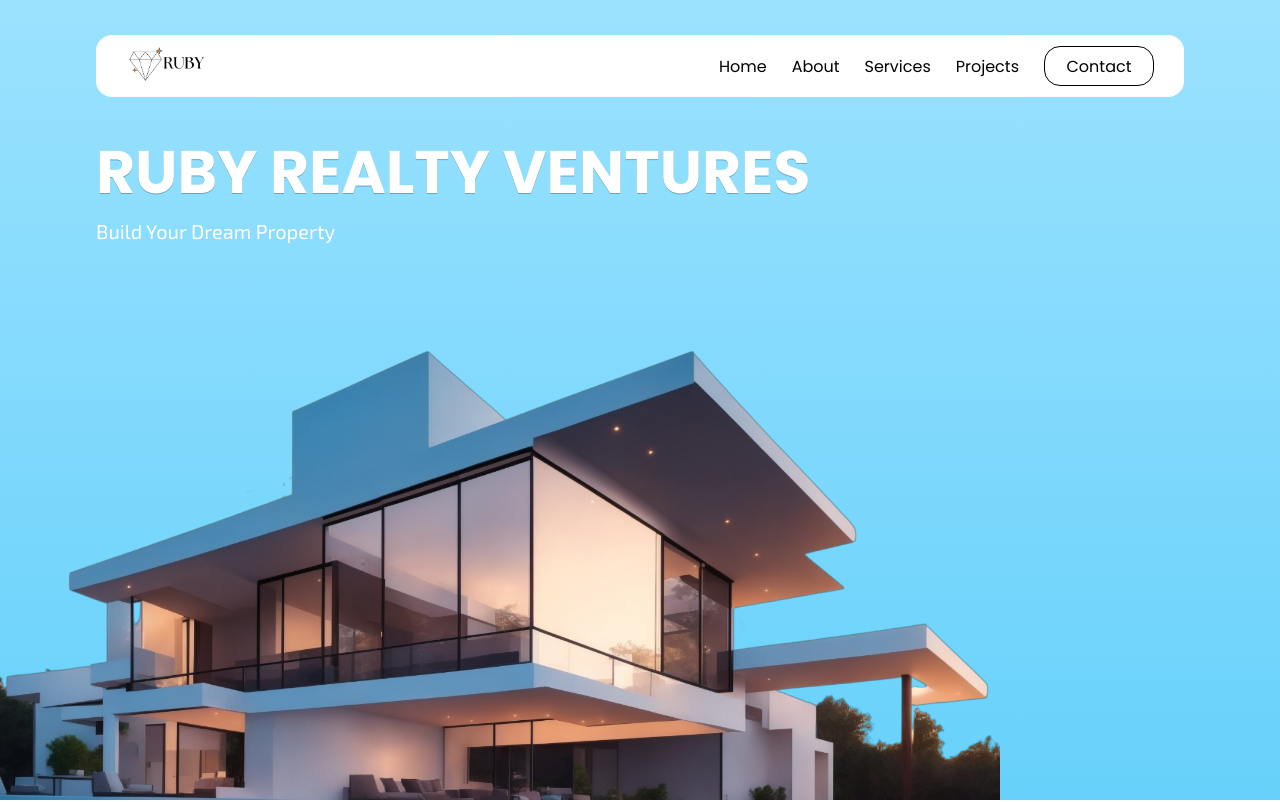
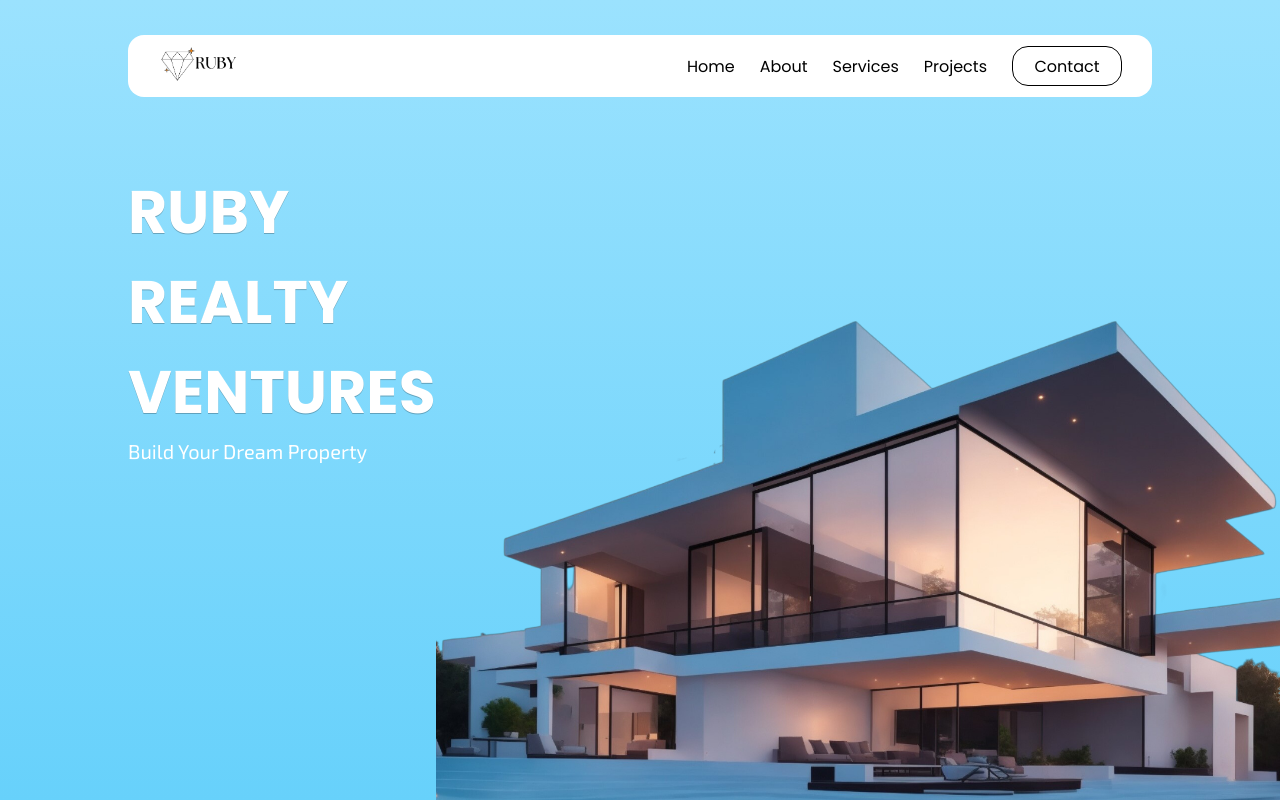
Before and after one commit to Kirthik24/ruby-realty-ventures, a React (Vite) app: page / in a window 1280 px wide. Shown: the top 802 px of the page. Built offline with nearby package versions, Linux system fonts and the light colour scheme.

Commit message:
hero somewhat works

```diff
--- a/src/components/Hero.jsx
+++ b/src/components/Hero.jsx
@@ -3,16 +3,21 @@ import "../css/hero.scss"
 import NavBar from './Navbar'
 const Hero = () => {
   return (
+    <>
     <div className="hero">
-        <div className="container">
-        <NavBar/>
-        <h1>
-         RUBY REALTY VENTURES
-        </h1>
-        <h4>Build Your Dream Property</h4>
+          <NavBar/>
+          <div className="hero-content">
+            <div className="text">
+              <h1>
+              RUBY REALTY VENTURES
+              </h1>
+              <h4>Build Your Dream Property</h4>
+            </div>
+
+            <img className= "hero-img" src="\image\house-cutout-2.png" alt="" />
         </div>
-        <img className= "hero-img"src="\image\house-cutout-2.png" alt="" />
     </div>
+    </>
   )
 }
 
--- a/src/components/SingleProject.jsx
+++ b/src/components/SingleProject.jsx
@@ -12,8 +12,10 @@ const SingleProject = () => {
     let { id } = useParams();
     const project = projects[id-1];
   return (
+    <>
+
+      <NavBar/>
     <div className="container">
-      <NavBar/>
       <div className="singleproject">
 
         <h2>{project.project_name}</h2>
@@ -73,6 +75,7 @@ const SingleProject = () => {
         ))}
       </div>
     </div>
+    </>
   )
 }
 
--- a/src/css/hero.scss
+++ b/src/css/hero.scss
@@ -2,20 +2,37 @@
 .hero{
     height: 100vh;
     overflow: hidden;
-    display: flex;
-    flex-direction: column;
-    justify-content: space-between;
-    h1{
-        margin-top: 30px;
+    background: linear-gradient(to bottom, #9be2fe 0%,#67d1fb 100%);
+
+    .hero-content{
+        display: flex;
+        width: 100%;
+        height: 100%;
+        justify-content: space-between;
+        .text{
+            margin-left: 10%;
+            margin-top: 30px;
+        }
+
+        .hero-img{
+            //position: relative;
+            width: 100%;
+            height: 85%;
+            max-width: 1000px;
+            background-size: cover;
+            justify-self: flex-end;
+            align-self: flex-end;
+
+            @include tablet{
+                background-size:contain ;
+                height: 40%;
+            }
+        }
+
+        @include tablet{
+            flex-direction: column;
+        }
     }
-    background: linear-gradient(to bottom, #9be2fe 0%,#67d1fb 100%);
-   .hero-img{
-    position: relative;
-    width: auto;
-    height: auto;
-    max-width: 1000px;
-    background-size: cover;
 
-   }
 
 }
--- a/src/css/navbar.scss
+++ b/src/css/navbar.scss
@@ -9,6 +9,8 @@
     //border: 1px solid rgba(154,152,152, 0.3);
     color: black;
     padding-top: 35px;
+    width: 80%;
+    margin: 0px auto;
 }
 
 .nav{
```
